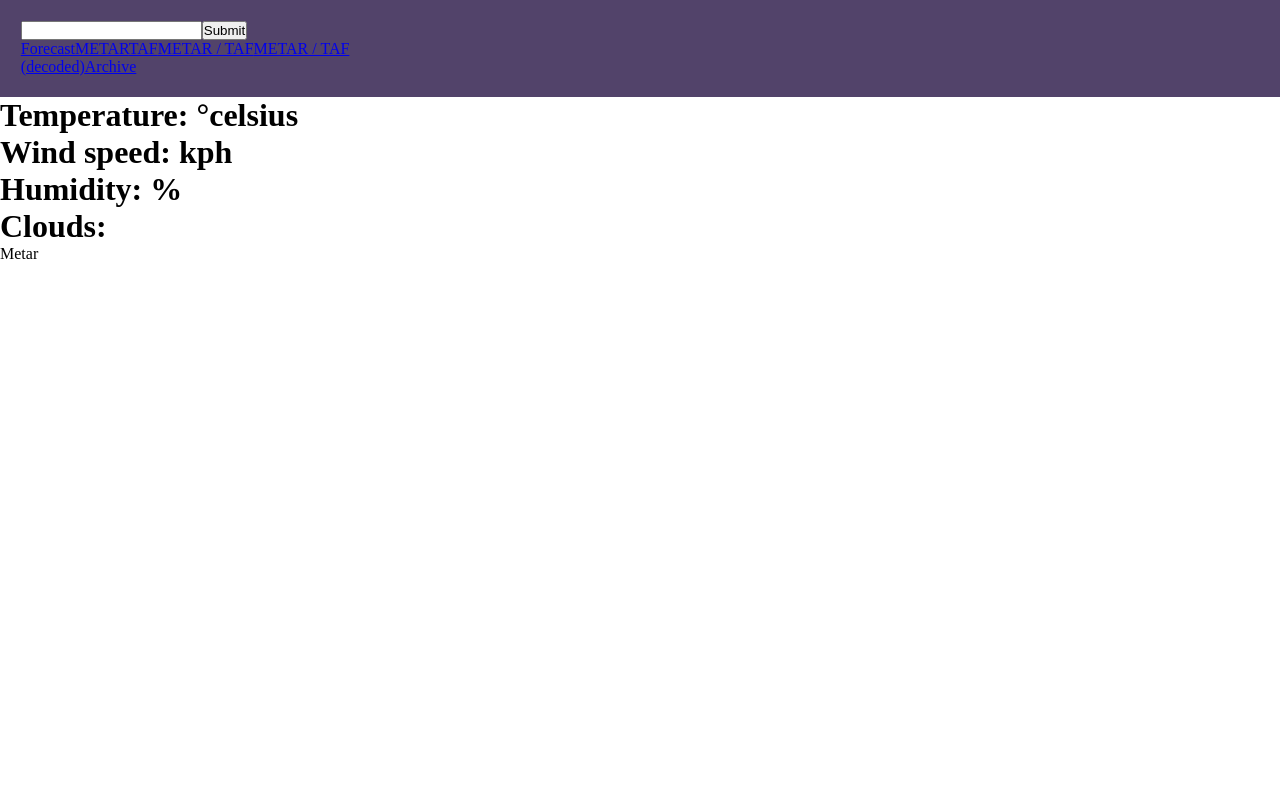
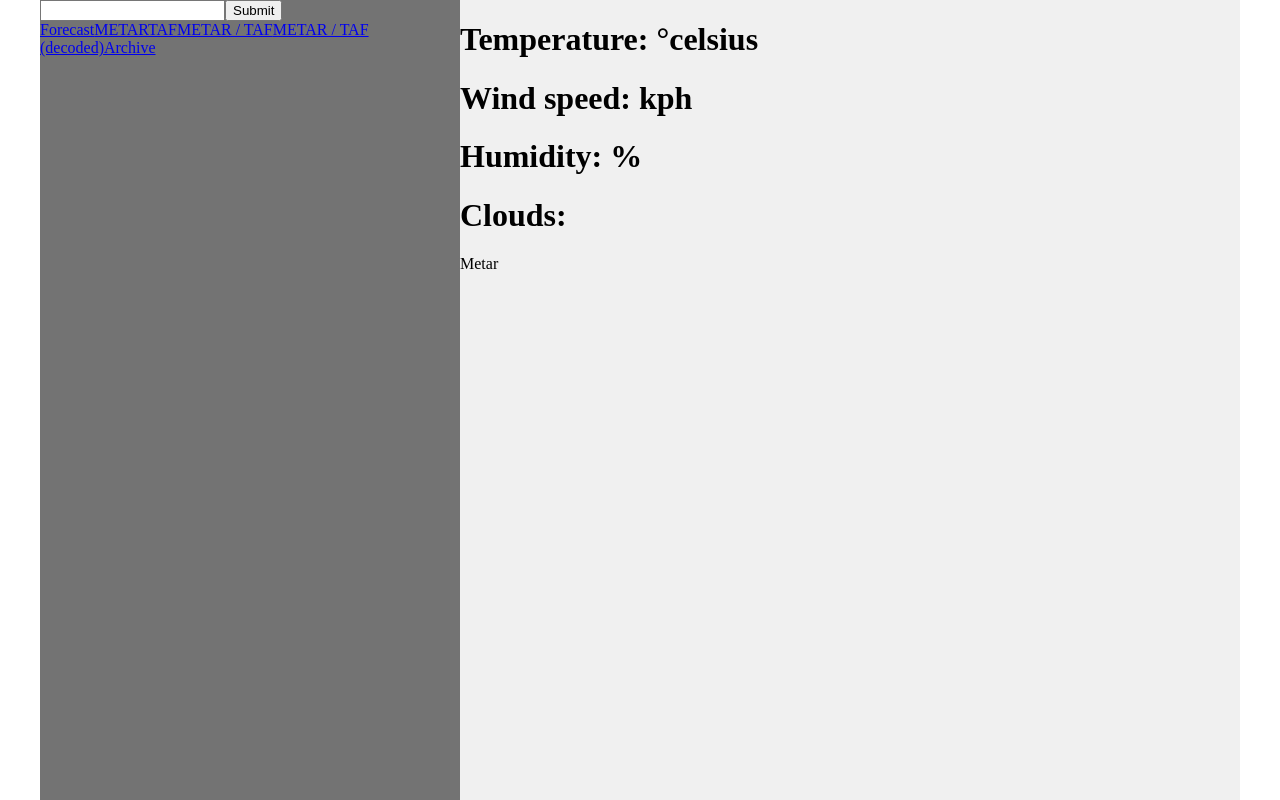
Before and after one commit to nasimreza72/weatherApp, a React (Create React App) app: page /main/metar in a window 1280 px wide. Built offline with nearby package versions, Linux system fonts and the light colour scheme; no server answers.

Commit message:
some styling

```diff
--- a/package.json
+++ b/package.json
@@ -14,7 +14,8 @@
     "react": "^17.0.2",
     "react-dom": "^17.0.2",
     "react-router-dom": "^6.2.2",
-    "react-scripts": "^5.0.0"
+    "react-scripts": "^5.0.0",
+    "sass": "^1.49.9"
   },
   "browserslist": {
     "production": [
--- a/src/App.jsx
+++ b/src/App.jsx
@@ -1,4 +1,4 @@
-import "./App.css"
+import "./App.scss"
 import Navigation from "./components/Navigation.jsx"
 import Main from "./components/Main"
 
--- a/src/App.css
+++ b/src/App.scss
@@ -1,7 +1,24 @@
-*{
+body{
     margin: 0;
     padding: 0;
     box-sizing: border-box;
+    #root{
+        max-width: 1200px;
+        margin:0 auto;
+        .App{
+            width: 100%;
+            height: 100vh;
+            display: flex;
+            nav{
+                background-color: rgba(56, 56, 56, 0.7);
+                width: 35%;
+            }
+            main{
+                background-color: rgba(180, 180, 180, 0.2);
+                width: 65%;
+            }
+        }
+    }
 }
 
 
--- a/src/components/Navigation.jsx
+++ b/src/components/Navigation.jsx
@@ -4,7 +4,7 @@ import Input from "./Input.jsx";
 function Navigation (){
 
     return(
-        <nav style={{backgroundColor: "rgb(82,67,106)", padding:"1.3em"}}>
+        <nav>
             <Input />
             <NavLink to="/main/weather">Forecast</NavLink>
             <NavLink to="/main/metar">METAR</NavLink>
```
Also changed, not shown: 1 other file (tests, documents, lock files or other folders).
